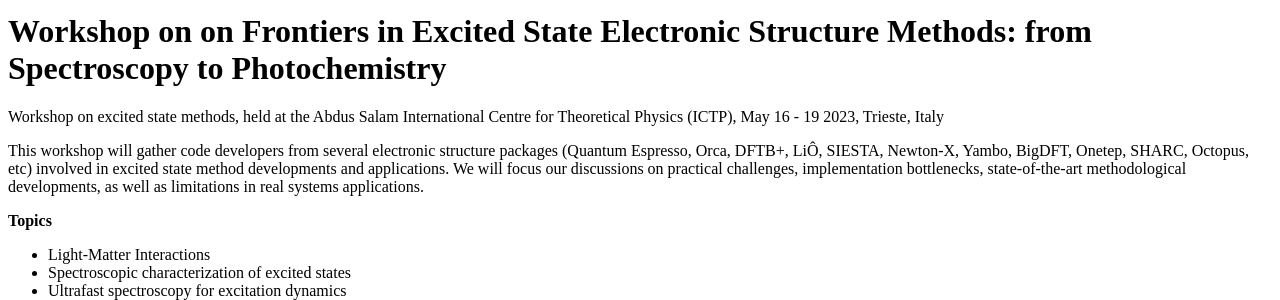
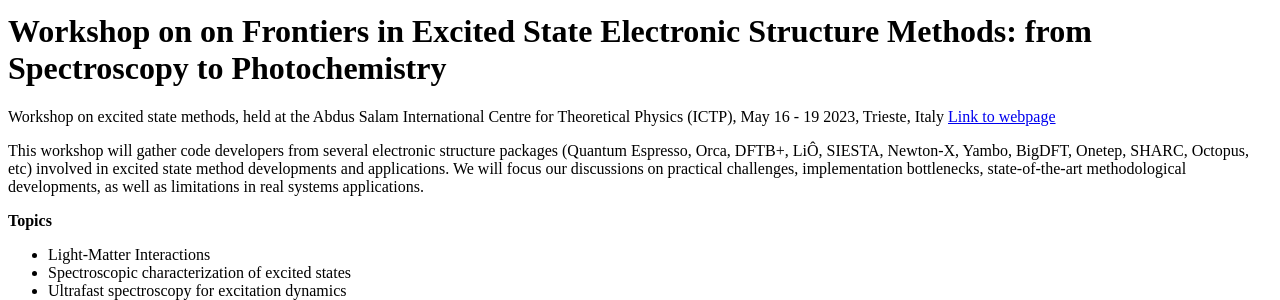
Before and after one commit to VVitale/UNICOSMOS, a Jekyll site: the page built from events.md, in a window 1280 px wide and 1400 px high, scrolled down 1779 px. Shown: the part 152-452 px from the top of the window. Built offline with Jekyll 4.4.1, drawn with Linux system fonts in a browser that asks for light colours.

Commit message:
fix type events.md

```diff
--- a/events.md
+++ b/events.md
@@ -64,7 +64,7 @@ The symposium focused on cutting edge applications of machine learning technique
 
 # Workshop on on Frontiers in Excited State Electronic Structure Methods: from Spectroscopy to Photochemistry
 
-Workshop on excited state methods, held at the Abdus Salam International Centre for Theoretical Physics (ICTP), May 16 - 19 2023, Trieste, Italy
+Workshop on excited state methods, held at the Abdus Salam International Centre for Theoretical Physics (ICTP), May 16 - 19 2023, Trieste, Italy [Link to webpage](https://indico.ictp.it/event/10170/)
 
 
 This workshop will gather code developers from several electronic structure packages  (Quantum Espresso, Orca, DFTB+, LiÔ, SIESTA, Newton-X, Yambo, BigDFT, Onetep, SHARC, Octopus, etc) involved in excited state method developments and applications. We will focus our discussions on practical challenges, implementation bottlenecks, state-of-the-art methodological developments, as well as limitations in real systems applications.
```
Also changed, not shown: other parts of events.md (+0 -2 lines).
